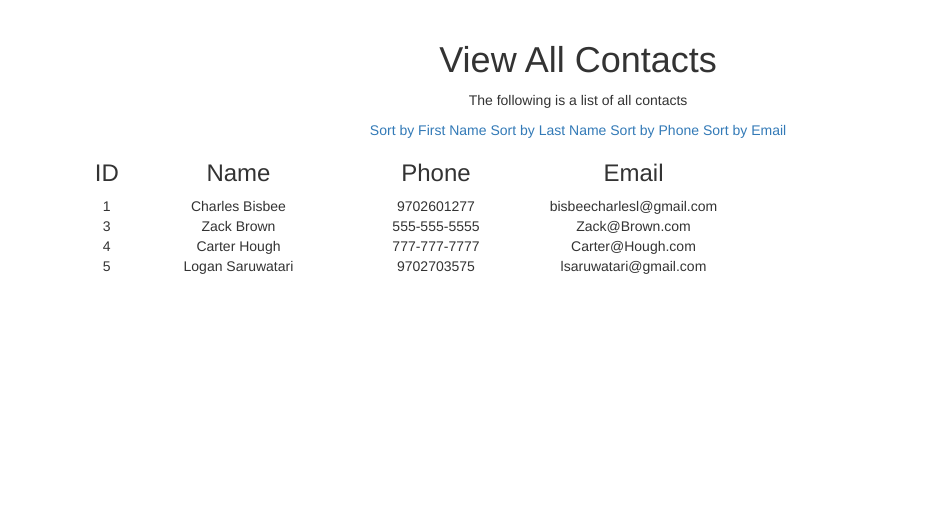
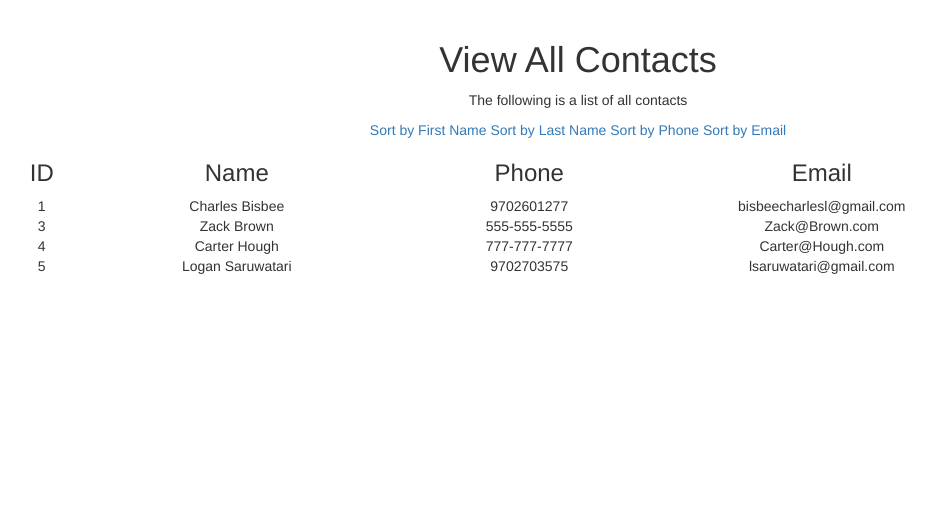
Before and after one commit to lsaruwat/djang_address_book, a Django app: page /viewAll/ in a window 1280 px wide. Shown: the part 72-588 px from the top of the page, without its empty margins (62-998 px from the left). Run offline with Django 3.2, Linux system fonts and the light colour scheme; a user stored in the database is signed in; data comes from the database, SQL or seed files in the repository; some libraries are stand-ins or nearby versions.

Commit message:
made html changes so bootstrap styling works on view all page

```diff
--- a/address_book/app1/templates/app1/db_Display_Template.html
+++ b/address_book/app1/templates/app1/db_Display_Template.html
@@ -54,38 +54,36 @@
             <a href="/viewAllPhone/">Sort by Phone</a>
             <a href="/viewAllEmail/">Sort by Email</a>
 
-            <table>
-                <tr class ="row">
-                    <td class="col-md-1">
+                <div class ="row">
+                    <div class="col-md-1">
                         <h3>ID</h3>
-                    </td>
-                    <td class="col-md-3">
+                    </div>
+                    <div class="col-md-3">
                         <h3>Name</h3>
-                    </td>
-                    <td class ="col-md-3">
+                    </div>
+                    <div class ="col-md-3">
                             <h3>Phone</h3>
-                    </td>
-                    <td class="col-md-3">
+                    </div>
+                    <div class="col-md-3">
                             <h3>Email</h3>
-                    </td>
-                </tr>
+                    </div>
+                </div>
                 {% for item in query_result %}
-                <tr class ="row">
-                    <td class="col-md-1">
+                <div class ="row">
+                    <div class="col-md-1">
                             {{ item.id }}
-                    </td>
-                    <td class="col-md-3">
+                    </div>
+                    <div class="col-md-3">
                             {{ item.first_name }} {{ item.last_name }}
-                    </td>
-                    <td class="col-md-3">
+                    </div>
+                    <div class="col-md-3">
                             {{ item.phone }}
-                    </td>
-                    <td class="col-md-3">
+                    </div>
+                    <div class="col-md-3">
                         {{ item.email }}
-                    </td>
-                </tr>
+                    </div>
+                </div>
                 {% endfor %}
-            </table>
 
         </div>
         <footer class="navbar navbar-inverse navbar-fixed-bottom">
```
